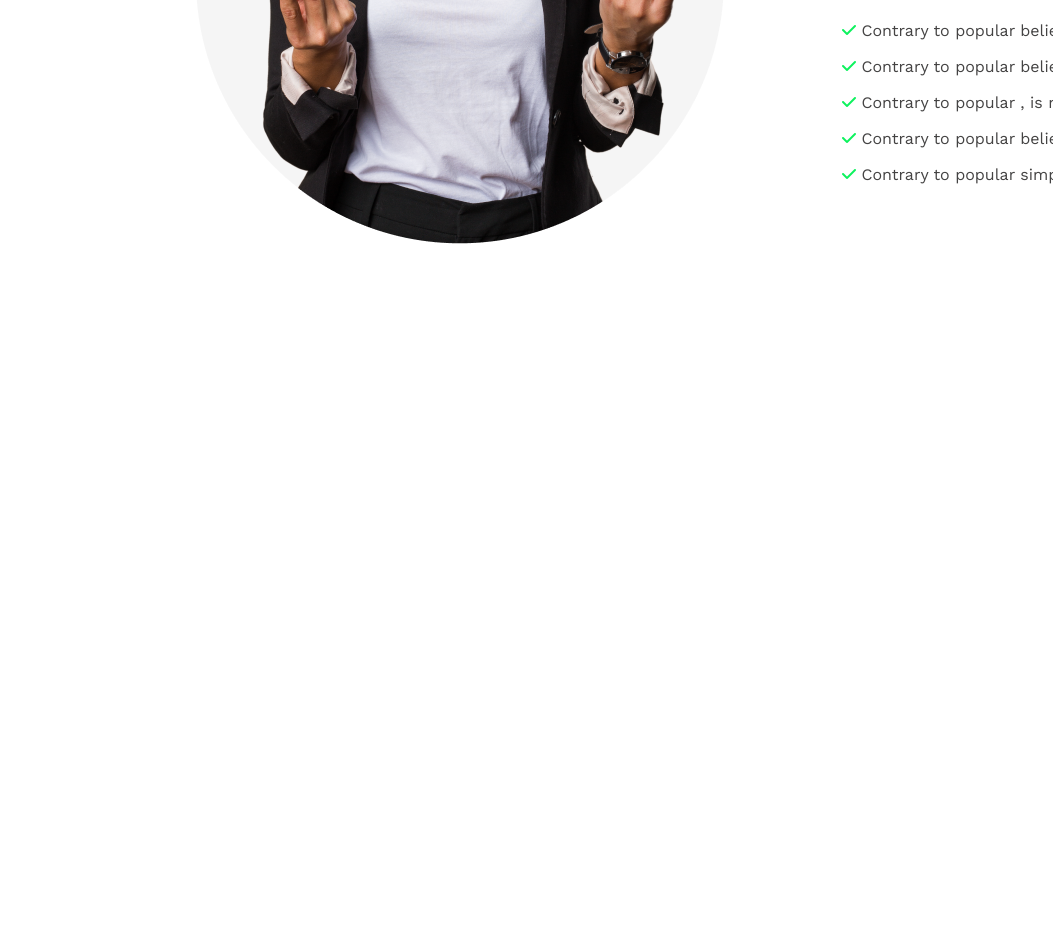
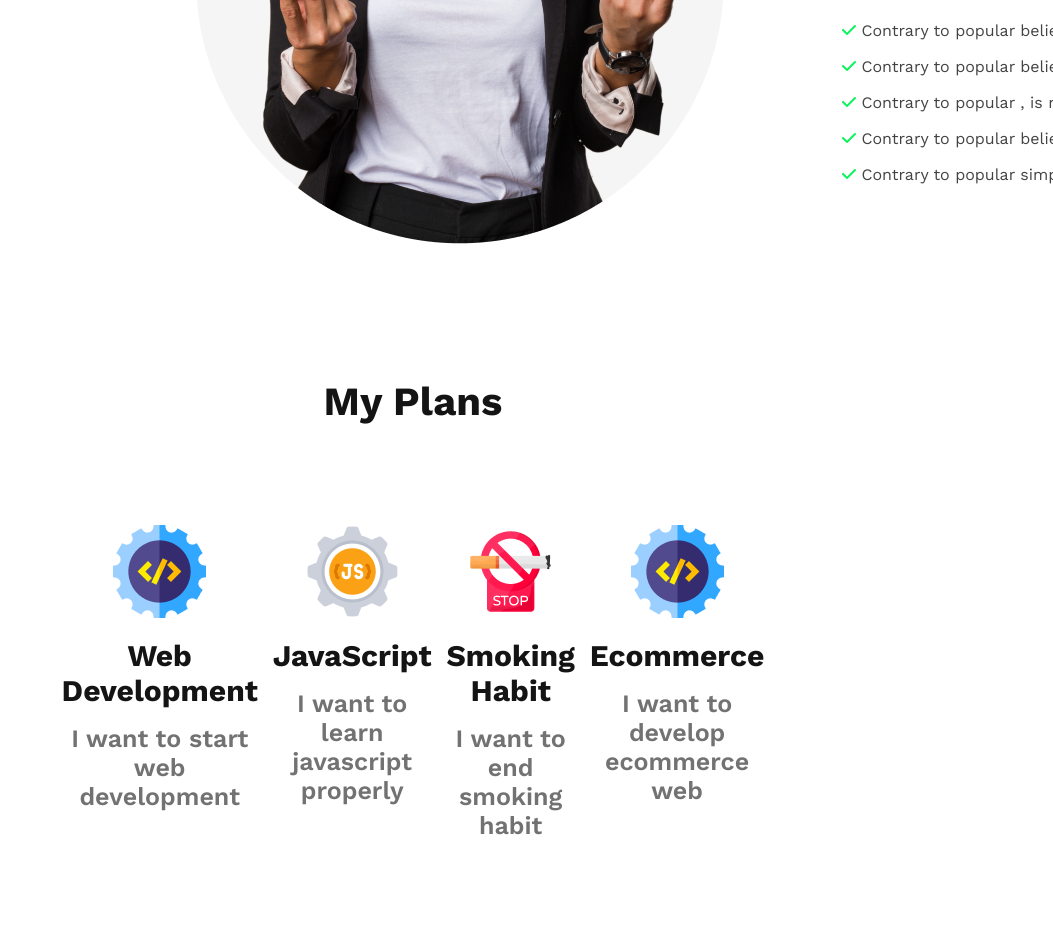
Before and after one commit to Tanvir1717/new-year-new-me, a plain HTML site: page index.html in a window 1280 px wide. Shown: the part 1410-2350 px from the top of the page, without its empty margins (227-1280 px from the left). Before the commit the page ends 1658 px from the top, so only its background shows below. Drawn offline with nearby package versions, Linux system fonts and the light colour scheme.

Commit message:
plans section added

```diff
--- a/css/style.css
+++ b/css/style.css
@@ -105,3 +105,45 @@
 
 
 /* failure-styles */
+
+
+/* plans-styles */
+
+.plans {
+    text-align: center;
+    display: flex;
+    justify-content: center;
+    gap: 15px;
+    padding: 100px 380px;
+}
+
+.plans-title {
+    font-weight: 700;
+    font-size: 40px;
+    line-height: 47px;
+    color: #151414;
+    text-align: center;
+}
+
+.subject-title {
+    font-weight: 700;
+    font-size: 30px;
+    line-height: 35px;
+    color: #151414;
+    padding-bottom: 16px;
+}
+
+.plans img {
+    padding-bottom: 16px;
+}
+
+.subject-description {
+    font-weight: 600;
+    font-size: 25px;
+    line-height: 29px;
+    text-align: center;
+    color: #737272;
+}
+
+
+/* plans-styles */
--- a/index.html
+++ b/index.html
@@ -48,6 +48,33 @@
             </div>
         </section>
         <!-- failure-section -->
+        <!-- plans-section -->
+        <section class="plans-section section-padding">
+            <h1 class="plans-title">My Plans</h1>
+            <div class="plans">
+                <div class="plans-subject">
+                    <img src="images/icons/web.png" alt="">
+                    <h4 class="subject-title">Web Development</h4>
+                    <p class="subject-description">I want to start web development</p>
+                </div>
+                <div class="plans-subject">
+                    <img src="images/icons/js.png" alt="">
+                    <h4 class="subject-title">JavaScript</h4>
+                    <p class="subject-description">I want to learn javascript properly</p>
+                </div>
+                <div class="plans-subject">
+                    <img src="images/icons/smoke.png" alt="">
+                    <h4 class="subject-title">Smoking Habit</h4>
+                    <p class="subject-description">I want to end smoking habit</p>
+                </div>
+                <div class="plans-subject">
+                    <img src="images/icons/web.png" alt="">
+                    <h4 class="subject-title">Ecommerce</h4>
+                    <p class="subject-description">I want to develop ecommerce web</p>
+                </div>
+            </div>
+        </section>
+        <!-- plans-section -->
     </header>
     <main></main>
     <footer></footer>
```
